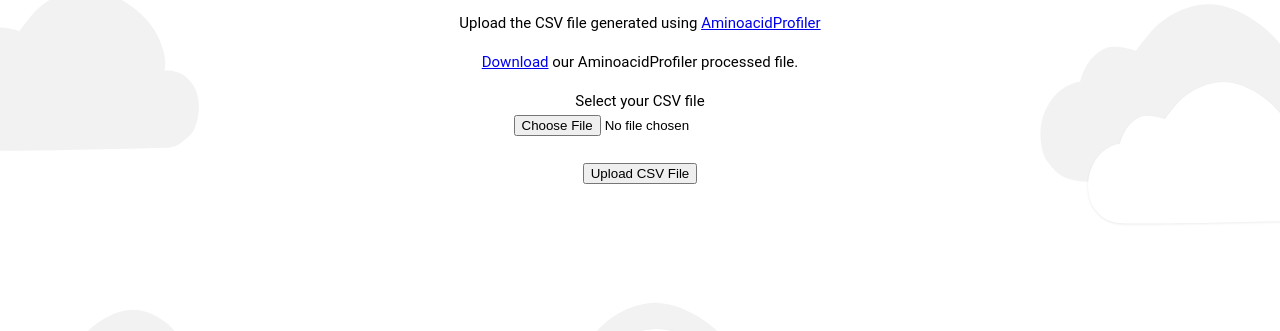
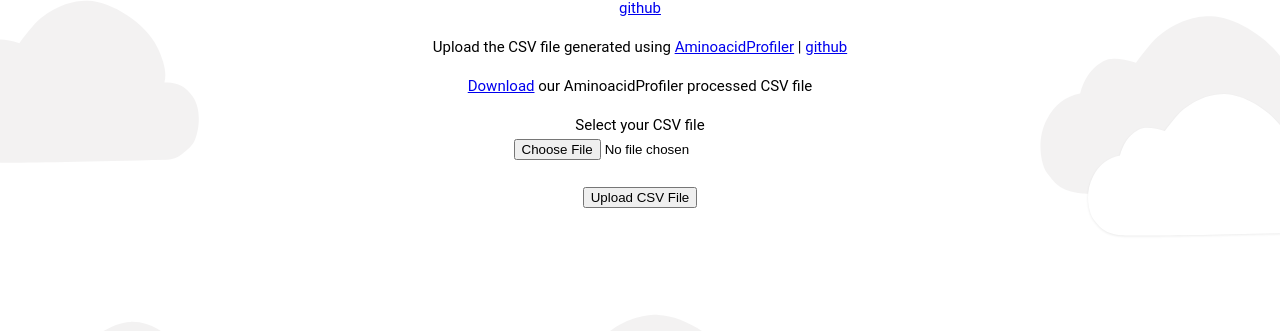
Before and after one commit to drbenedictpaul/AminoacidSignatureGenerator, a plain HTML site: page index.html in a window 1280 px wide. Shown: the part 469-800 px from the top of the page. Drawn offline with Linux system fonts and the light colour scheme.

Commit message:
added github links

```diff
--- a/index.html
+++ b/index.html
@@ -19,11 +19,10 @@
 				</picture>
 			</div>
             <div class="message">
-                <h1>Aminoacid Signature Generator</h1>
-                <p>Upload the CSV file generated using <a href="https://github.com/ABUSHEIKHSP/aminoacidProfiler/archive/refs/heads/linux-main.zip" target="_blank">AminoacidProfiler</a></p>
-                <p>
-                <a href="assets/Single Digit - result.csv">Download</a> our AminoacidProfiler processed file.
-                </p>
+                <h1>Aminoacid Signature Generator</h1> <a href="https://github.com/drbenedictpaul/AminoacidSignatureGenerator" target="_blank">github</a>
+
+                <p>Upload the CSV file generated using <a href="https://github.com/ABUSHEIKHSP/aminoacidProfiler/archive/refs/heads/linux-main.zip">AminoacidProfiler</a> | <a href="https://github.com/ABUSHEIKHSP/aminoacidProfiler" target="_blank">github</a></p>
+                <p><a href="assets/Single Digit - result.csv">Download</a> our AminoacidProfiler processed CSV file</p>
 
                 <form method="POST" action="/" enctype="multipart/form-data">
                     <label for="filename">Select your CSV file</label><br>
```
